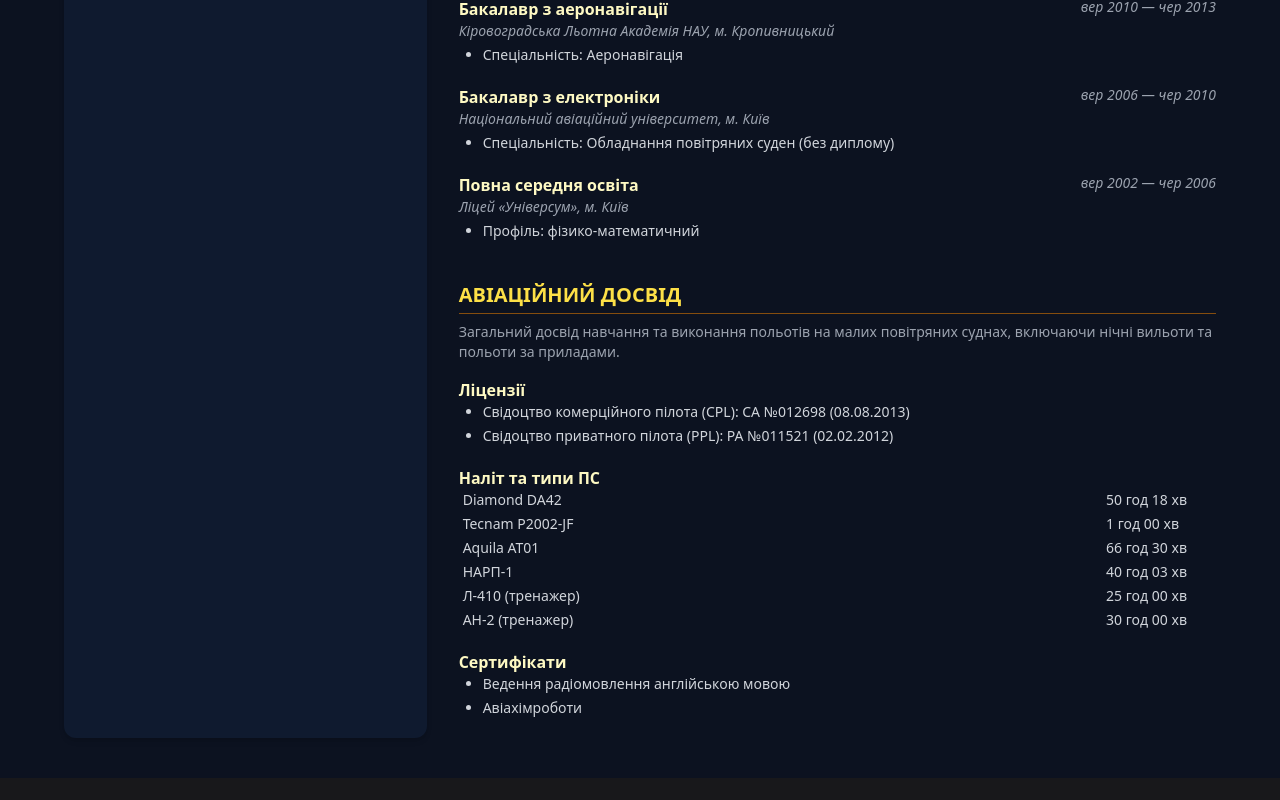
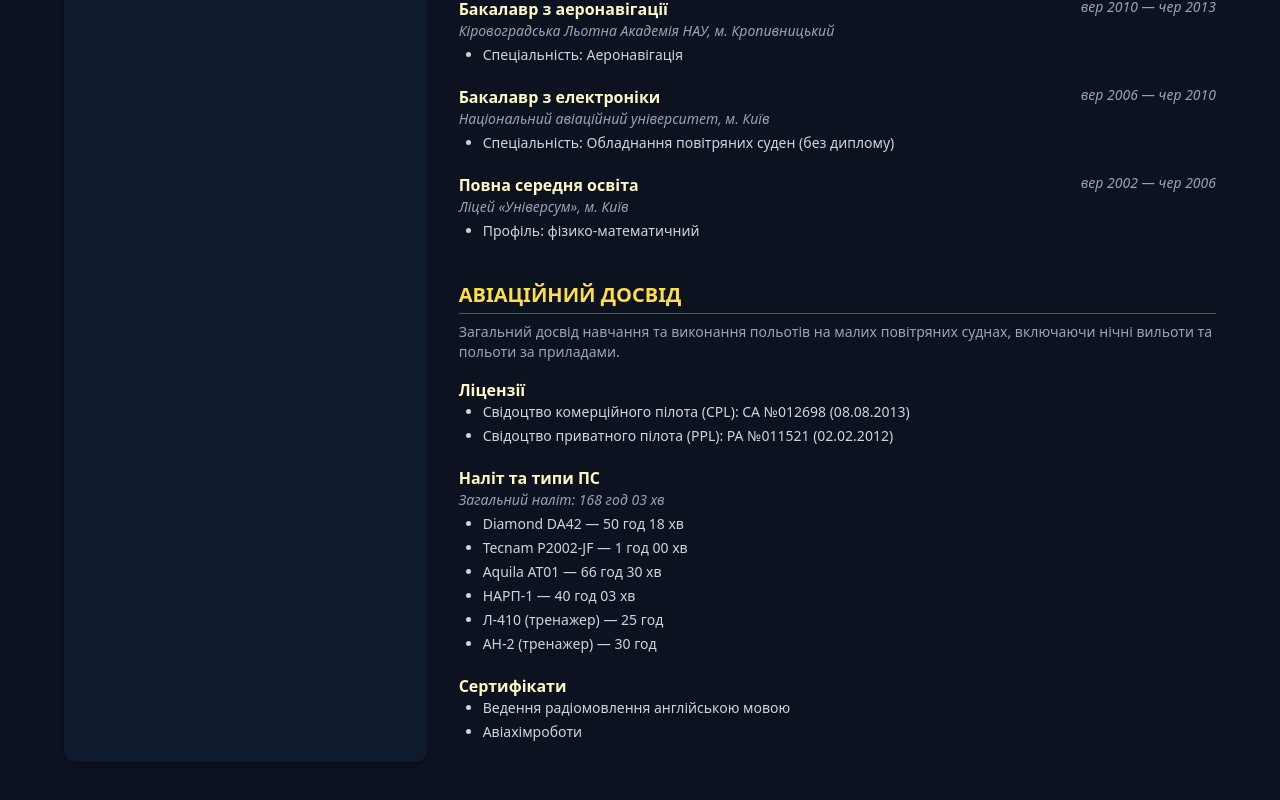
Before and after one commit to OKchesterOK/cv-landing, a React (Vite) app: page / in a window 1280 px wide. Shown: the part 1206-2006 px from the top of the page. Before the commit the page ends 1984 px from the top, so only its background shows below. Built offline with nearby package versions, Linux system fonts and the light colour scheme.

Commit message:
Update App.jsx

```diff
--- a/src/App.jsx
+++ b/src/App.jsx
@@ -147,54 +147,15 @@ export default function App() {
 
             <ListItem
               title="Наліт та типи ПС"
-              bullets={[]}
-            >
-              <div className="grid grid-cols-[1fr_110px] text-sm text-gray-300 gap-y-1 pl-1">
-                <div>Diamond DA42</div>
-                <div>50 год 18 хв</div>
-
-                <div>Tecnam P2002-JF</div>
-                <div>1 год 00 хв</div>
-
-                <div>Aquila AT01</div>
-                <div>66 год 30 хв</div>
-
-                <div>НАРП-1</div>
-                <div>40 год 03 хв</div>
-
-                <div>Л-410 (тренажер)</div>
-                <div>25 год 00 хв</div>
-
-                <div>АН-2 (тренажер)</div>
-                <div>30 год 00 хв</div>
-              </div>
-            </ListItem>
-
-{/*             <ListItem
-              title="Загальний наліт"
-              subtitle="168 год 03 хв"
-              bullets={[
-              'Однодвигунний літак: 117 год 45 хв',
-              'Багатодвигунний літак: 50 год 18 хв'
+              subtitle="Загальний наліт: 168 год 03 хв"
+             bullets={[
+              'Diamond DA42 — 50 год 18 хв',
+              'Tecnam P2002-JF — 1 год 00 хв',
+              'Aquila AT01 — 66 год 30 хв',
+              'НАРП-1 — 40 год 03 хв',
+              'Л-410 (тренажер) — 25 год',
+              'АН-2 (тренажер) — 30 год'
             ]} />
-
-            <ListItem
-              title="Типи ПС"
-              bullets={[
-              'Diamond DA42',
-              'Аеропракт А-22',
-              'Tecnam P2002-JF',
-              'Aquila AT01',
-              'НАРП-1'
-            ]} />
-
-            <ListItem
-              title="Тренажерна підготовка"
-              subtitle="Кіровоградська Льотна Академія НАУ, м. Кропивницький"
-              bullets={[
-              'Л-410 (25 год)',
-              'АН-2 (30 год)'
-            ]} /> */}
 
             <ListItem
               title="Сертифікати"
```
